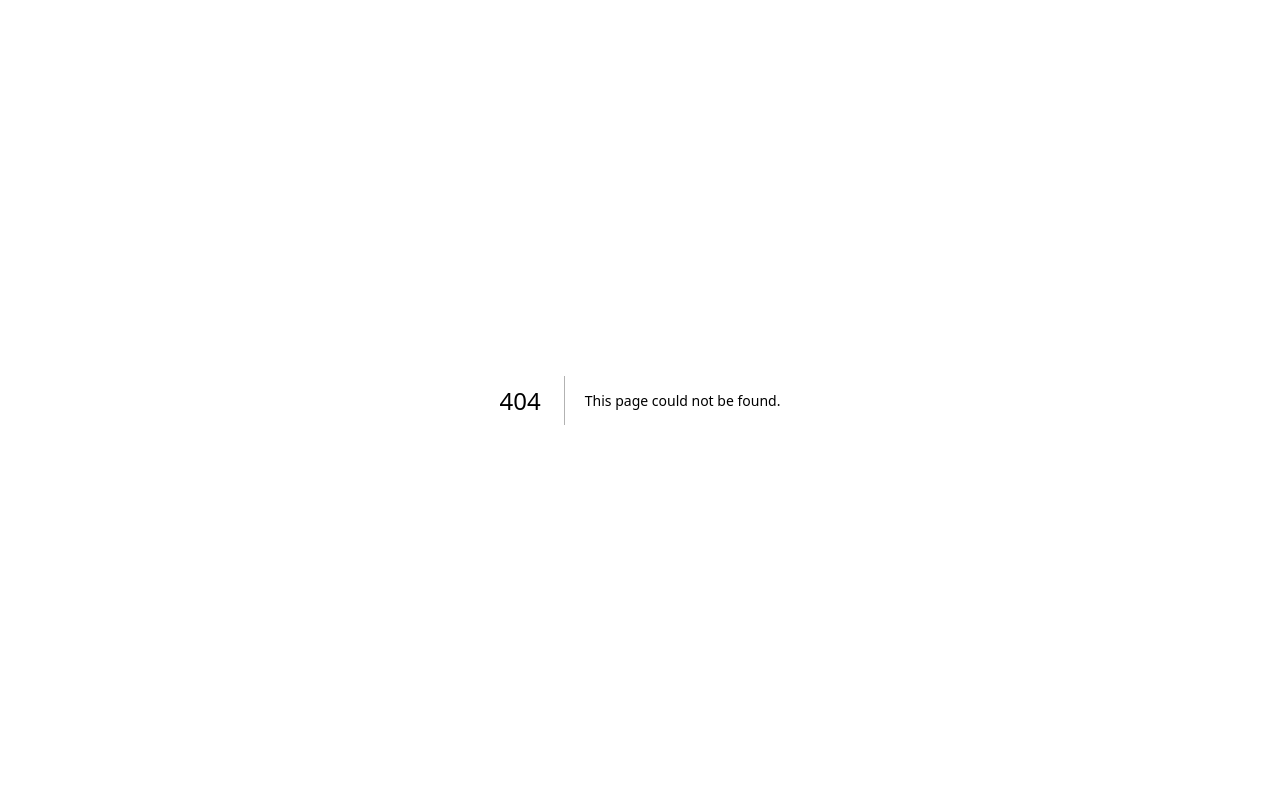
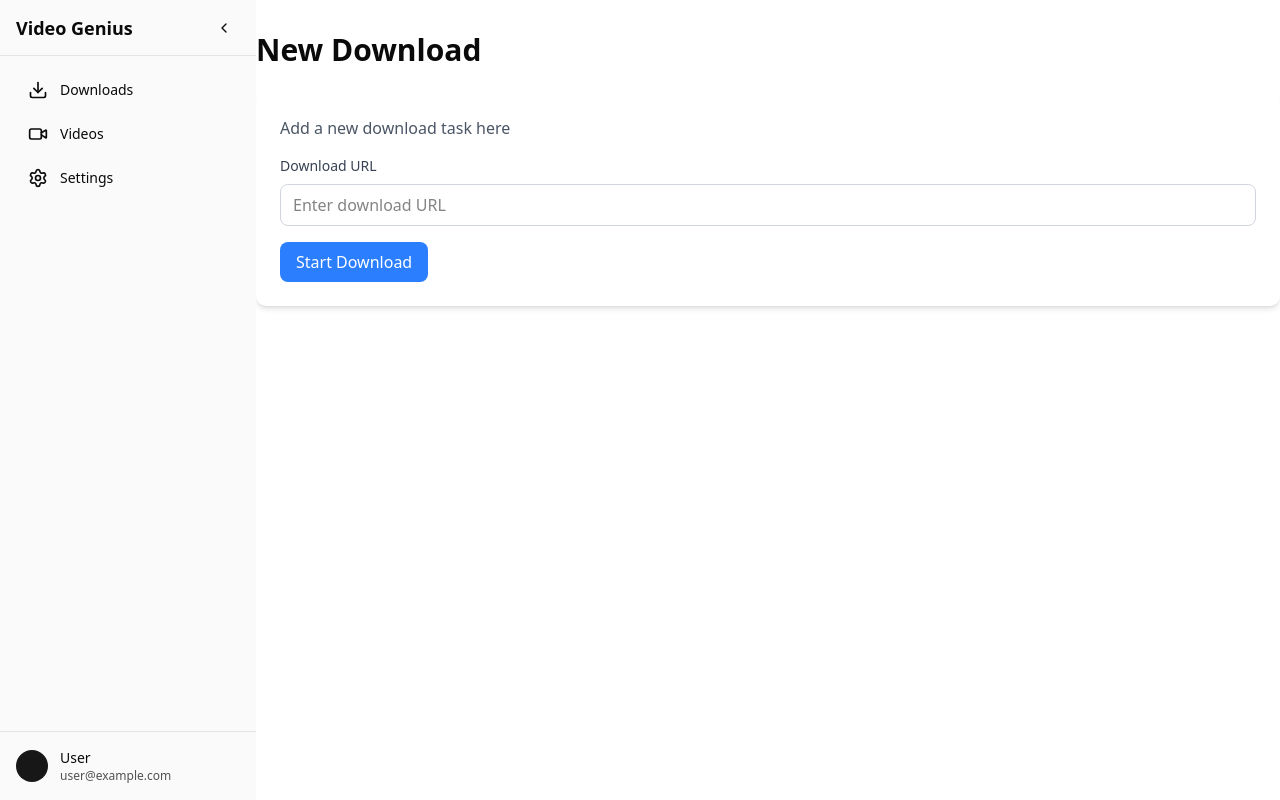
Before and after one commit to sujianqingfeng/next-vid-genius-hub, a Next.js app: page /downloads/new in a window 1280 px wide. Before the commit this address had no page. Built offline with nearby package versions, Linux system fonts and the light colour scheme.

Commit message:
chore: Update package.json to include new dependencies, enhance type definitions, and synchronize pnpm-lock.yaml with the latest package versions.

```diff
--- /dev/null
+++ b/app/(workspace)/downloads/new/page.tsx
@@ -0,0 +1,25 @@
+export default function NewDownloadPage() {
+	return (
+		<div className="container mx-auto py-8">
+			<h1 className="text-3xl font-bold mb-6">New Download</h1>
+			<div className="bg-white rounded-lg shadow-md p-6">
+				<p className="text-gray-600 mb-4">Add a new download task here</p>
+				<div className="space-y-4">
+					<div>
+						<label className="block text-sm font-medium text-gray-700 mb-2">
+							Download URL
+						</label>
+						<input
+							type="url"
+							placeholder="Enter download URL"
+							className="w-full px-3 py-2 border border-gray-300 rounded-md focus:outline-none focus:ring-2 focus:ring-blue-500"
+						/>
+					</div>
+					<button className="bg-blue-500 text-white px-4 py-2 rounded-md hover:bg-blue-600 transition-colors">
+						Start Download
+					</button>
+				</div>
+			</div>
+		</div>
+	)
+}
--- /dev/null
+++ b/app/(workspace)/downloads/page.tsx
@@ -0,0 +1,28 @@
+'use client'
+
+import { Plus } from 'lucide-react'
+import { useRouter } from 'next/navigation'
+import { Button } from '~/components/ui/button'
+
+export default function DownloadsPage() {
+	const router = useRouter()
+
+	const handleNewDownload = () => {
+		router.push('/downloads/new')
+	}
+
+	return (
+		<div className="container mx-auto py-8">
+			<div className="flex justify-between items-center mb-6">
+				<h1 className="text-3xl font-bold">Downloads</h1>
+				<Button onClick={handleNewDownload} className="flex items-center gap-2">
+					<Plus className="w-4 h-4" />
+					New Download
+				</Button>
+			</div>
+			<div className="bg-white rounded-lg shadow-md p-6">
+				<p className="text-gray-600">No download tasks yet</p>
+			</div>
+		</div>
+	)
+}
--- /dev/null
+++ b/app/(workspace)/layout.tsx
@@ -0,0 +1,14 @@
+import { Sidebar } from '~/components/sidebar'
+
+export default function WorkspaceLayout({
+	children,
+}: {
+	children: React.ReactNode
+}) {
+	return (
+		<div className="flex h-screen">
+			<Sidebar />
+			<main className="flex-1 overflow-y-auto bg-background">{children}</main>
+		</div>
+	)
+}
--- /dev/null
+++ b/app/(workspace)/page.tsx
@@ -0,0 +1,21 @@
+export default function DashboardPage() {
+	return (
+		<div className="p-8">
+			<h1 className="text-3xl font-bold mb-6">Dashboard</h1>
+			<div className="grid gap-6 md:grid-cols-2 lg:grid-cols-3">
+				<div className="rounded-lg border bg-card p-6">
+					<h3 className="text-lg font-semibold mb-2">Total Videos</h3>
+					<p className="text-3xl font-bold text-primary">0</p>
+				</div>
+				<div className="rounded-lg border bg-card p-6">
+					<h3 className="text-lg font-semibold mb-2">Downloads</h3>
+					<p className="text-3xl font-bold text-primary">0</p>
+				</div>
+				<div className="rounded-lg border bg-card p-6">
+					<h3 className="text-lg font-semibold mb-2">Processing</h3>
+					<p className="text-3xl font-bold text-primary">0</p>
+				</div>
+			</div>
+		</div>
+	)
+}
--- /dev/null
+++ b/app/(workspace)/settings/page.tsx
@@ -0,0 +1,17 @@
+export default function SettingsPage() {
+	return (
+		<div className="p-8">
+			<h1 className="text-3xl font-bold mb-6">Settings</h1>
+			<div className="space-y-6">
+				<div className="rounded-lg border bg-card p-6">
+					<h3 className="text-lg font-semibold mb-4">General Settings</h3>
+					<p className="text-muted-foreground">Configure your application preferences</p>
+				</div>
+				<div className="rounded-lg border bg-card p-6">
+					<h3 className="text-lg font-semibold mb-4">Download Settings</h3>
+					<p className="text-muted-foreground">Manage your download preferences</p>
+				</div>
+			</div>
+		</div>
+	)
+}
--- /dev/null
+++ b/app/(workspace)/videos/page.tsx
@@ -0,0 +1,10 @@
+export default function VideosPage() {
+	return (
+		<div className="p-8">
+			<h1 className="text-3xl font-bold mb-6">Videos</h1>
+			<div className="rounded-lg border bg-card p-8">
+				<p className="text-muted-foreground">Your videos will appear here</p>
+			</div>
+		</div>
+	)
+}
--- /dev/null
+++ b/components/sidebar.tsx
@@ -0,0 +1,115 @@
+'use client'
+
+import {
+	ChevronLeft,
+	ChevronRight,
+	Download,
+	Settings,
+	Video,
+} from 'lucide-react'
+import Link from 'next/link'
+import { usePathname } from 'next/navigation'
+import * as React from 'react'
+import { Button } from '~/components/ui/button'
+import { cn } from '~/lib/utils'
+
+interface SidebarProps extends React.HTMLAttributes<HTMLDivElement> {
+	defaultCollapsed?: boolean
+}
+
+const menuItems = [
+	{
+		title: 'Downloads',
+		href: '/downloads',
+		icon: Download,
+	},
+	{
+		title: 'Videos',
+		href: '/videos',
+		icon: Video,
+	},
+	{
+		title: 'Settings',
+		href: '/settings',
+		icon: Settings,
+	},
+]
+
+export function Sidebar({ className, defaultCollapsed = false }: SidebarProps) {
+	const [collapsed, setCollapsed] = React.useState(defaultCollapsed)
+	const pathname = usePathname()
+
+	return (
+		<div
+			className={cn(
+				'relative bg-sidebar text-sidebar-foreground transition-all duration-300 ease-in-out',
+				collapsed ? 'w-16' : 'w-64',
+				className,
+			)}
+		>
+			<div className="flex h-full flex-col">
+				{/* Header */}
+				<div className="flex h-14 items-center justify-between border-b border-sidebar-border px-4">
+					{!collapsed && (
+						<span className="text-lg font-semibold">Video Genius</span>
+					)}
+					<Button
+						variant="ghost"
+						size="icon"
+						className="h-8 w-8 text-sidebar-foreground hover:bg-sidebar-accent hover:text-sidebar-accent-foreground"
+						onClick={() => setCollapsed(!collapsed)}
+					>
+						{collapsed ? (
+							<ChevronRight className="h-4 w-4" />
+						) : (
+							<ChevronLeft className="h-4 w-4" />
+						)}
+					</Button>
+				</div>
+
+				{/* Navigation */}
+				<nav className="flex-1 space-y-2 p-4">
+					{menuItems.map((item) => {
+						const isActive = pathname === item.href
+						return (
+							<Link
+								key={item.href}
+								href={item.href}
+								className={cn(
+									'flex items-center gap-3 rounded-lg px-3 py-2 text-sm font-medium transition-colors hover:bg-sidebar-accent hover:text-sidebar-accent-foreground',
+									isActive
+										? 'bg-sidebar-primary text-sidebar-primary-foreground'
+										: 'text-sidebar-foreground',
+									collapsed && 'justify-center',
+								)}
+							>
+								<item.icon className="h-5 w-5 flex-shrink-0" />
+								{!collapsed && <span>{item.title}</span>}
+							</Link>
+						)
+					})}
+				</nav>
+
+				{/* Footer */}
+				<div className="border-t border-sidebar-border p-4">
+					<div
+						className={cn(
+							'flex items-center gap-3',
+							collapsed && 'justify-center',
+						)}
+					>
+						<div className="h-8 w-8 rounded-full bg-sidebar-primary" />
+						{!collapsed && (
+							<div className="text-sm">
+								<p className="font-medium">User</p>
+								<p className="text-xs text-sidebar-foreground/70">
+									user@example.com
+								</p>
+							</div>
+						)}
+					</div>
+				</div>
+			</div>
+		</div>
+	)
+}
```
Also changed, not shown: 1 other file (tests, documents, lock files or other folders).
